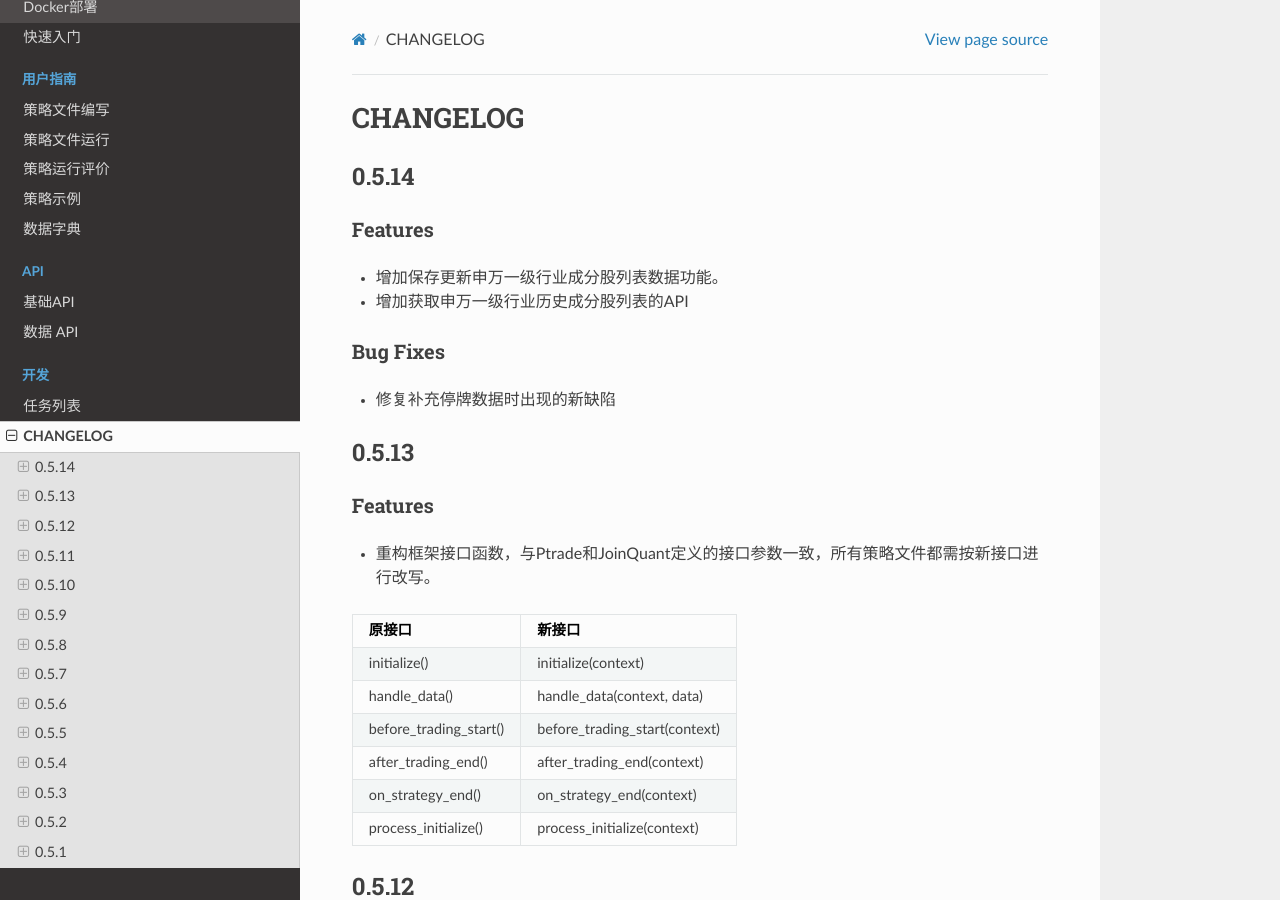
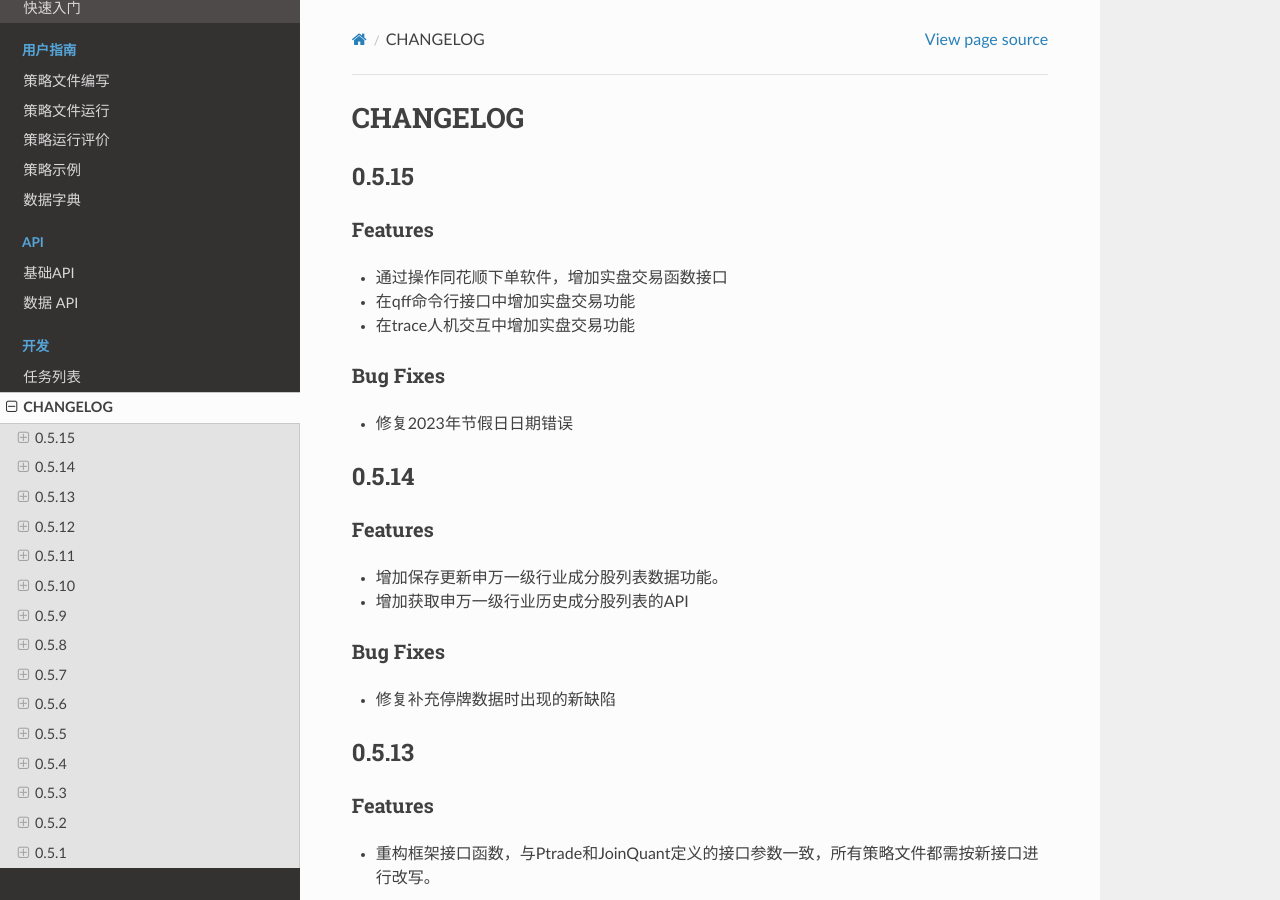
Before and after one commit to haijiangxu/qff, a Sphinx documentation site: the page built from docs/CHANGELOG.md, in a window 1280 px wide and 900 px high. Built offline with Sphinx 7.4.7 and the Read the Docs theme 2.0.0, drawn with Linux system fonts in a browser that asks for light colours.

Commit message:
build: update version and changelog

```diff
--- a/docs/CHANGELOG.md
+++ b/docs/CHANGELOG.md
@@ -1,4 +1,16 @@
 # CHANGELOG
+
+## 0.5.15
+
+### Features
+
+* 通过操作同花顺下单软件，增加实盘交易函数接口
+* 在qff命令行接口中增加实盘交易功能
+* 在trace人机交互中增加实盘交易功能
+
+### Bug Fixes
+
+*  修复2023年节假日日期错误
 
 ## 0.5.14
 
--- a/qff/__init__.py
+++ b/qff/__init__.py
@@ -22,7 +22,7 @@
 # OUT OF OR IN CONNECTION WITH THE SOFTWARE OR THE USE OR OTHER DEALINGS IN THE
 # SOFTWARE.
 
-__version__ = "0.5.14"
+__version__ = "0.5.15"
 
 import sys
 
```
Also changed, not shown: docs/tasklist.md (+1 -1 lines).
